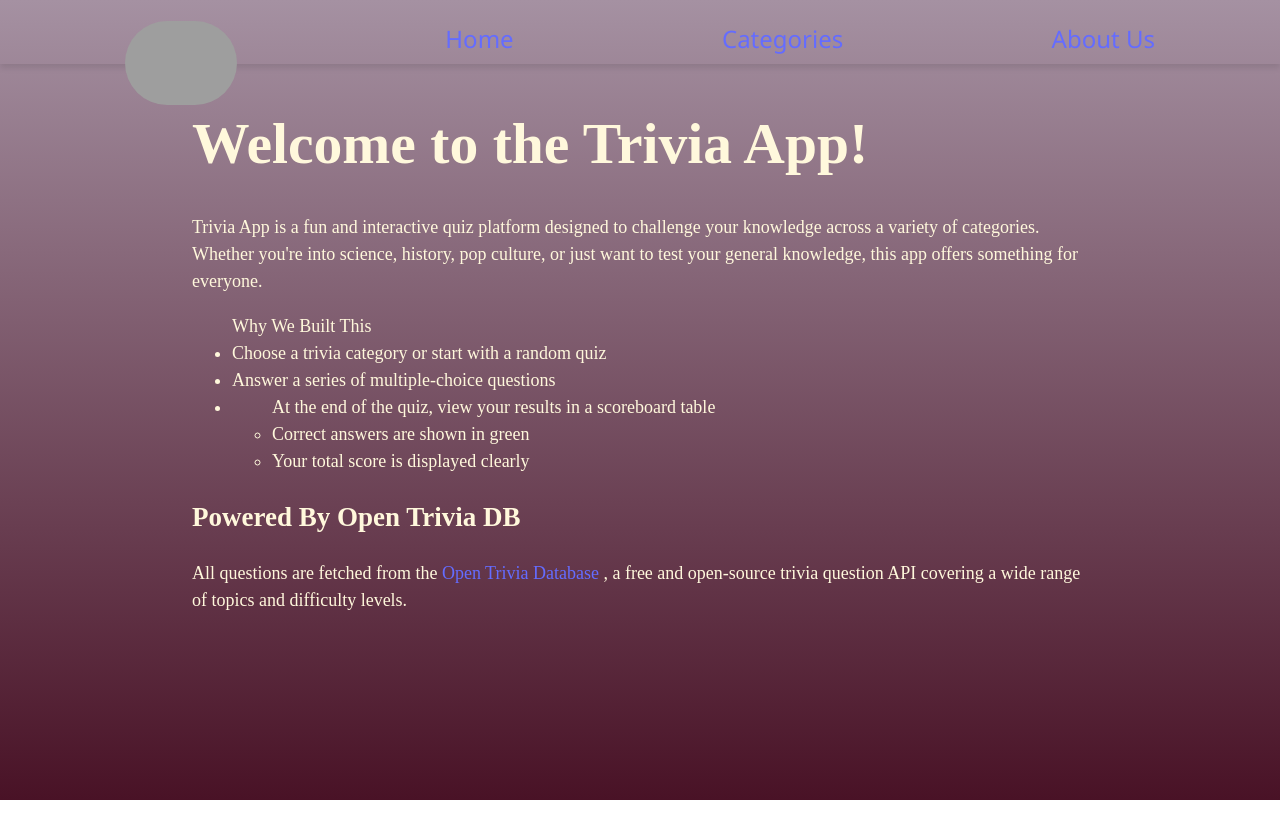
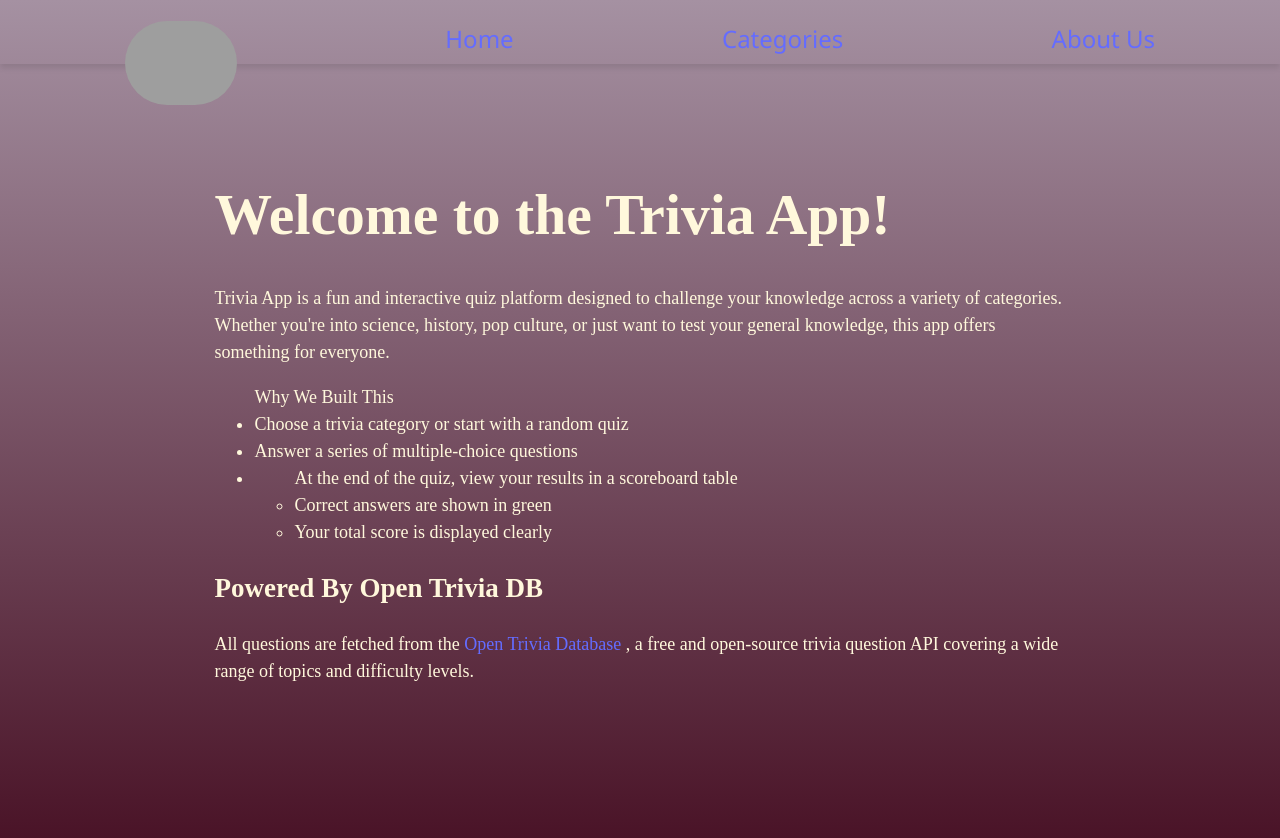
Before and after one commit to Vaahne/sba_react_web_application_trivia, a React (Vite) app: page /aboutUs in a window 1280 px wide. Shown: the top 838 px of the page. Before the commit the page ends 800 px from the top, so only its background shows below. Built offline with nearby package versions, Linux system fonts and the light colour scheme; no server answers; grey boxes are pictures that could not be loaded.

Commit message:
transitions added

```diff
--- a/src/App.css
+++ b/src/App.css
@@ -3,6 +3,7 @@ html,body{
   margin: 0;
   padding: 0;
   font-family: 'Segoe UI', Tahoma, Geneva, Verdana, sans-serif;
+  background: linear-gradient(to bottom, #a591a2, #491226);
 }
 #root {
   width: 100vw;
@@ -14,6 +15,7 @@ html,body{
 .content{
   flex-grow: 1;
   background: linear-gradient(to bottom, #a591a2, #491226);
+  padding: 2rem;
 }
 .categoryContent{
   display: grid;
@@ -45,7 +47,8 @@ html,body{
 .aboutUs{
     font-family: cursive;
     font-size: large;
-    margin: 7rem auto;
+    margin: 5rem auto;
     width: 70%;
     color:cornsilk;
+    padding: 2rem;
 }
--- a/src/components/Card/Card.module.css
+++ b/src/components/Card/Card.module.css
@@ -11,6 +11,10 @@
     max-width: 270px;
     cursor: pointer;
     font-weight: bolder;
+    transition: transform 0.3s ease-in, box-shadow 0.3s ease;
+}
+.card:hover{
+    transform: scale(1.2);
 }
  .modalStyle {
   background: linear-gradient(135deg, #fffaf0, #716b5a); /* subtle gradient */
@@ -28,3 +32,6 @@
 .modalStyle > button{
     margin: 1rem ;
 }
+.card > *{
+    color: #c15e08;
+}
--- a/src/pages/HomePage/HomePage.module.css
+++ b/src/pages/HomePage/HomePage.module.css
@@ -31,4 +31,5 @@
 .sideContent >*{
   width: 15rem;
   height: 10rem;
+  border-radius: 2rem;
 }
--- a/src/pages/Questions/Questions.jsx
+++ b/src/pages/Questions/Questions.jsx
@@ -113,7 +113,7 @@ export default function Questions(){
             </Modal>
 
     {
-        loading ? (<h1><img src="https://c.tenor.com/0iK9a1WkT40AAAAM/loading-white.gif" /></h1>):
+        loading ? (<h1 style={{textAlign:"center"}}><img src="https://c.tenor.com/0iK9a1WkT40AAAAM/loading-white.gif" /></h1>):
         <>  <div className={styles.questionsDiv}>
             {renderContent()}
              <button className={styles.questionsSubmit}  onClick={handleClick}>Submit</button>
```
